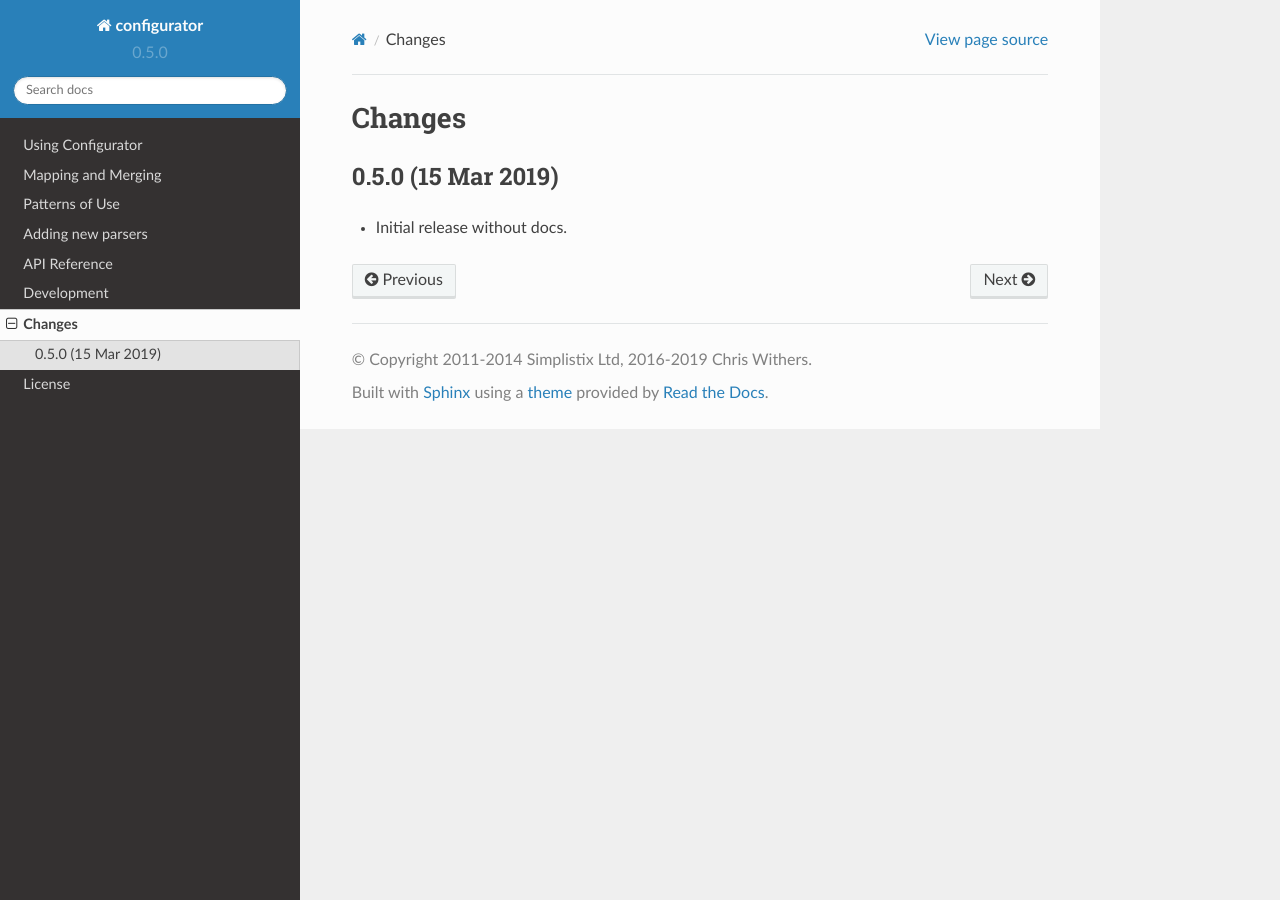
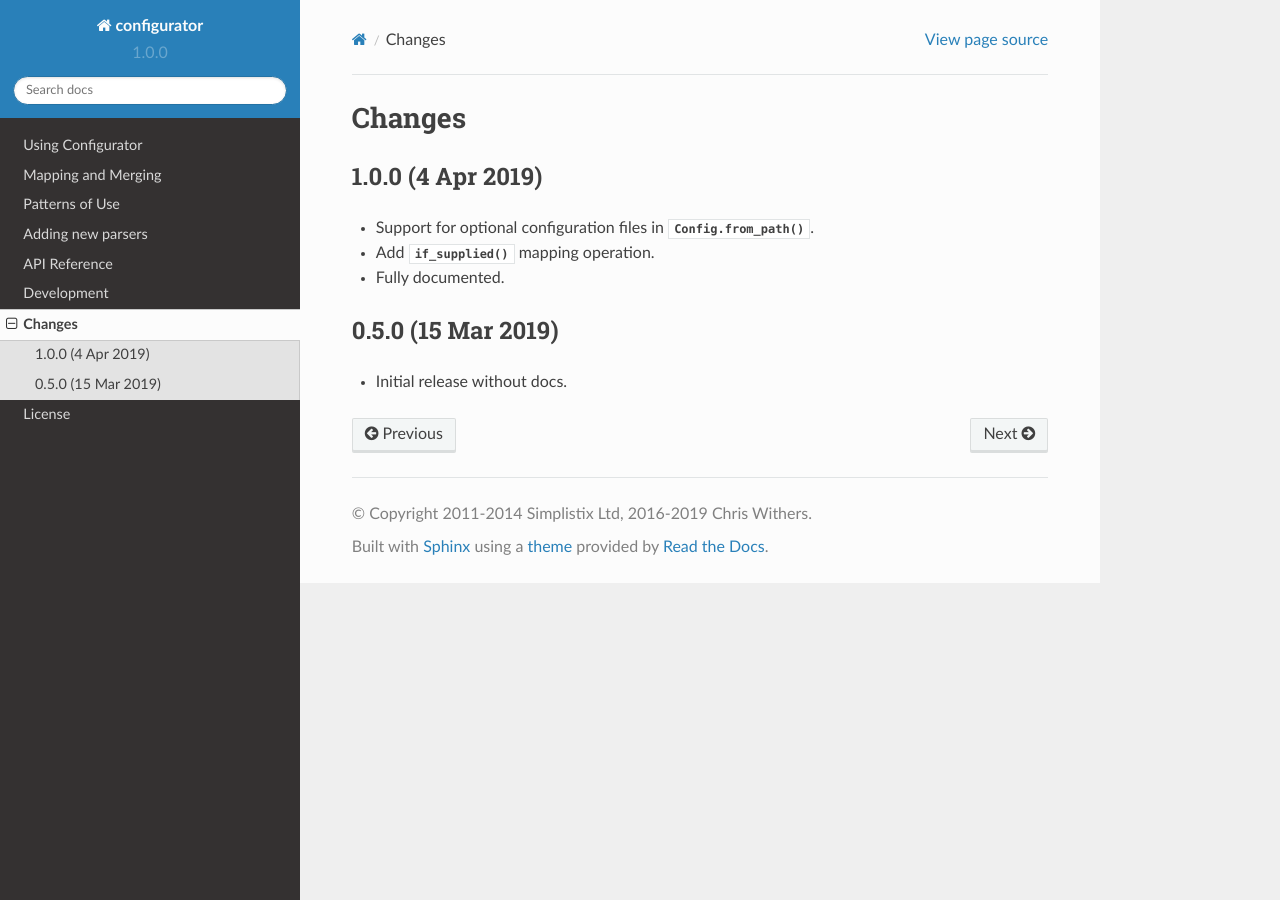
Before and after one commit to simplistix/configurator, a Sphinx documentation site: the page built from docs/changes.rst, in a window 1280 px wide. Built offline with Sphinx 7.4.7 and the Read the Docs theme 2.0.0, drawn with Linux system fonts in a browser that asks for light colours.

Commit message:
prepare for 1.0.0 release.

```diff
--- a/docs/changes.rst
+++ b/docs/changes.rst
@@ -1,5 +1,14 @@
 Changes
 =======
+
+1.0.0 (4 Apr 2019)
+------------------
+
+- Support for optional configuration files in :meth:`Config.from_path`.
+
+- Add :meth:`if_supplied` mapping operation.
+
+- Fully documented.
 
 0.5.0 (15 Mar 2019)
 ---------------------
--- a/setup.py
+++ b/setup.py
@@ -9,7 +9,7 @@ base_dir = os.path.dirname(__file__)
 
 setup(
     name='configurator',
-    version='0.5.0',
+    version='1.0.0',
     author='Chris Withers',
     author_email='chris@withers.org',
     license='MIT',
```
